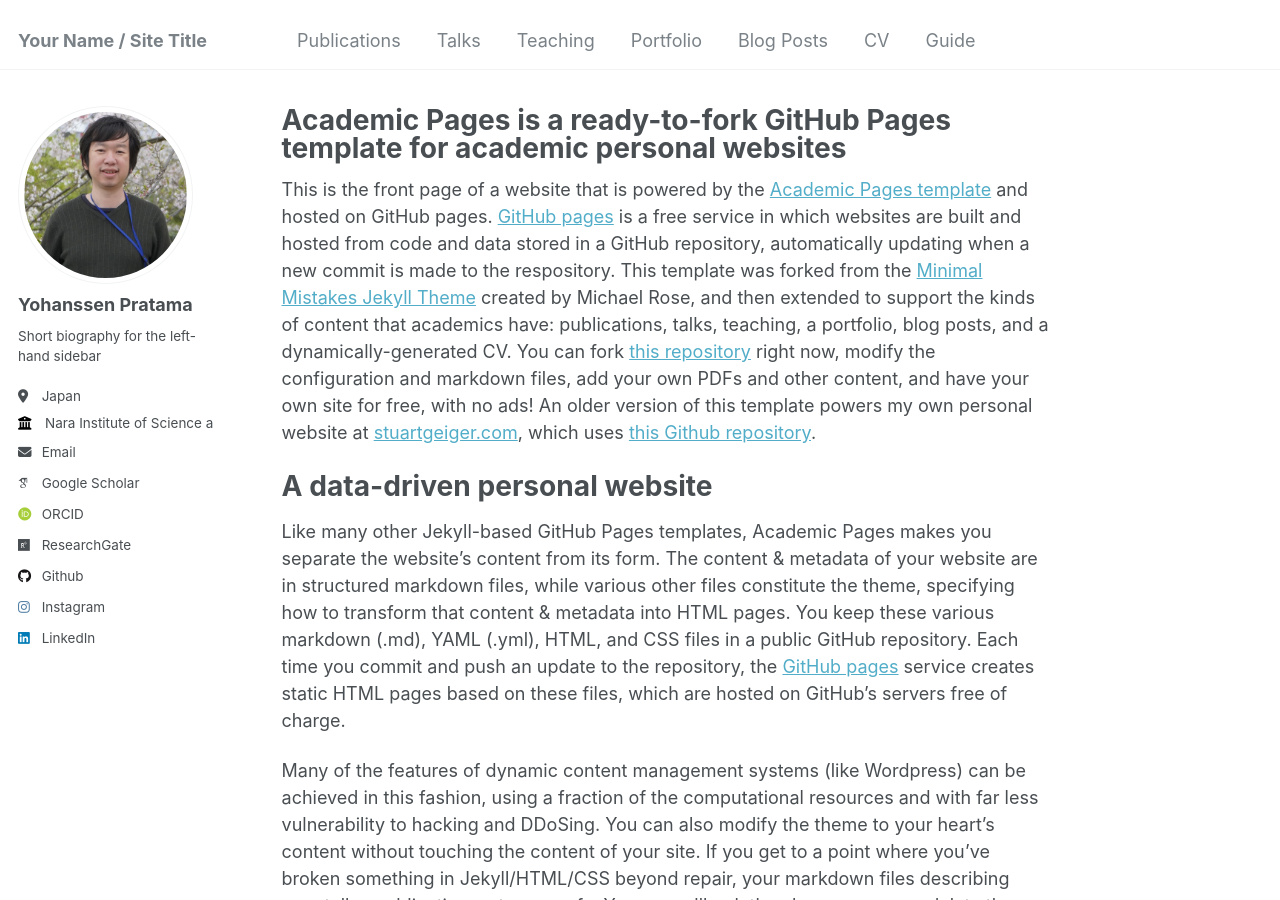
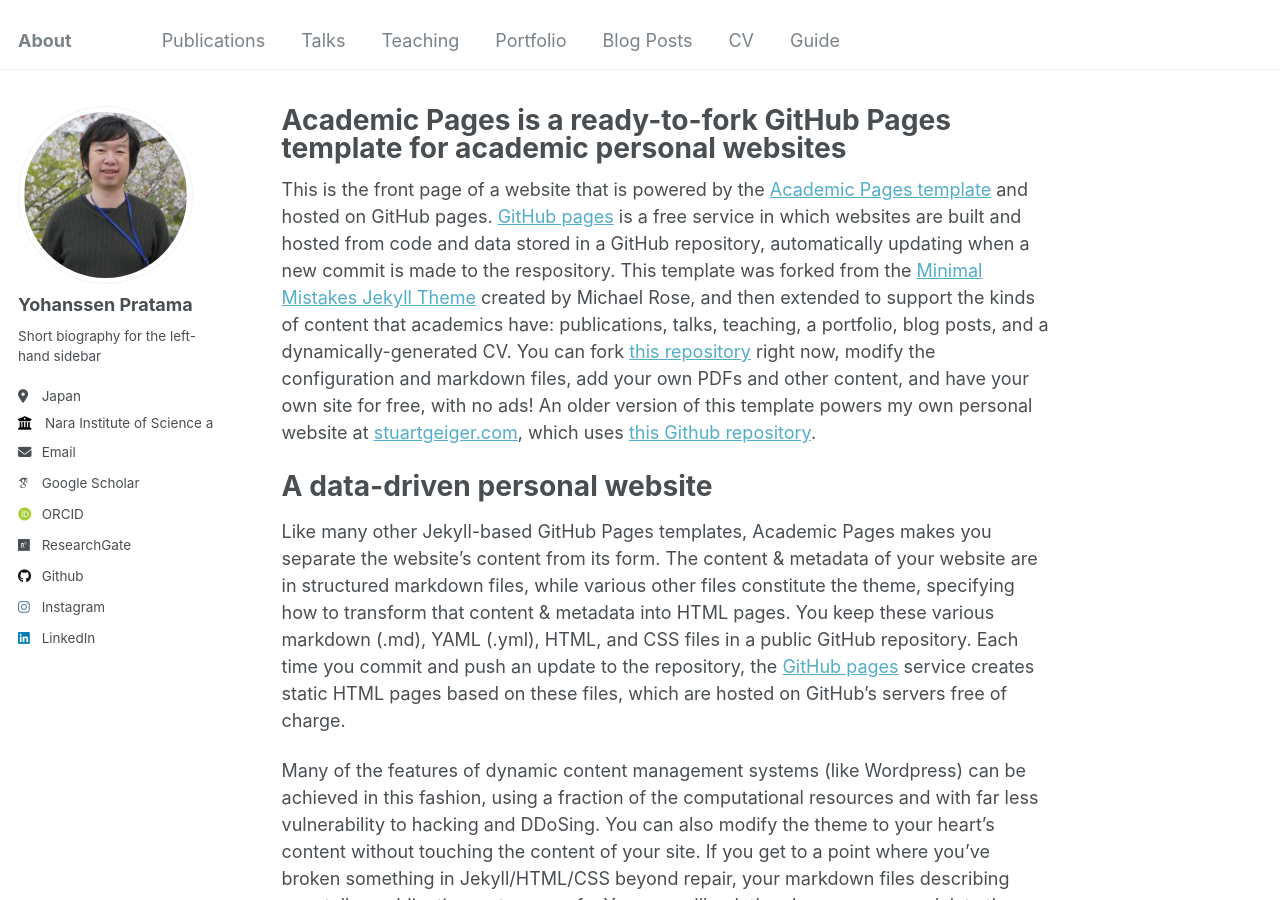
Before and after one commit to yohanssen/yohanssen.github.io, a Jekyll site: the page built from _pages/about.md, in a window 1280 px wide and 900 px high. Built offline with Jekyll 4.4.1, drawn with Linux system fonts in a browser that asks for light colours; some web fonts are replaced.

Commit message:
Update _config.yml

```diff
--- a/_config.yml
+++ b/_config.yml
@@ -8,13 +8,13 @@
 
 # Basic Site Settings
 locale                   : "en-US"
-title                    : "Your Name / Site Title"
+title                    : "About"
 title_separator          : "-"
 name                     : &name "Yohanssen Pratama"
 description              : &description "personal description"
 url                      : https://yohanssen.github.io # the base hostname & protocol for your site e.g. "https://mmistakes.github.io"
 baseurl                  : "" # the subpath of your site, e.g. "/blog"
-repository               : "academicpages/academicpages.github.io"
+repository               : "https://yohanssen.github.io/"
 
 # Site Author - The following control what appear as part of the author content on the side bar.
 #               If a field is blank the icon and link will not appear, otherwise it will be shown.
```
